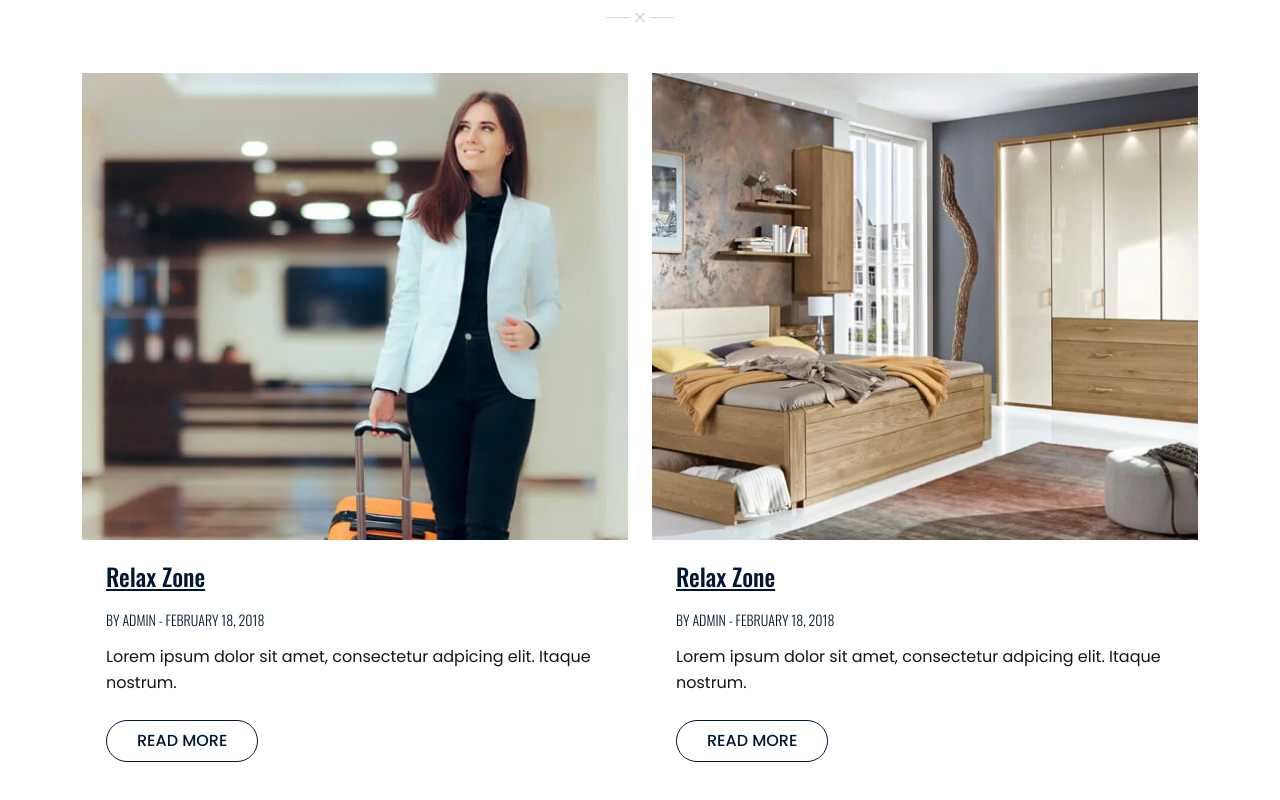
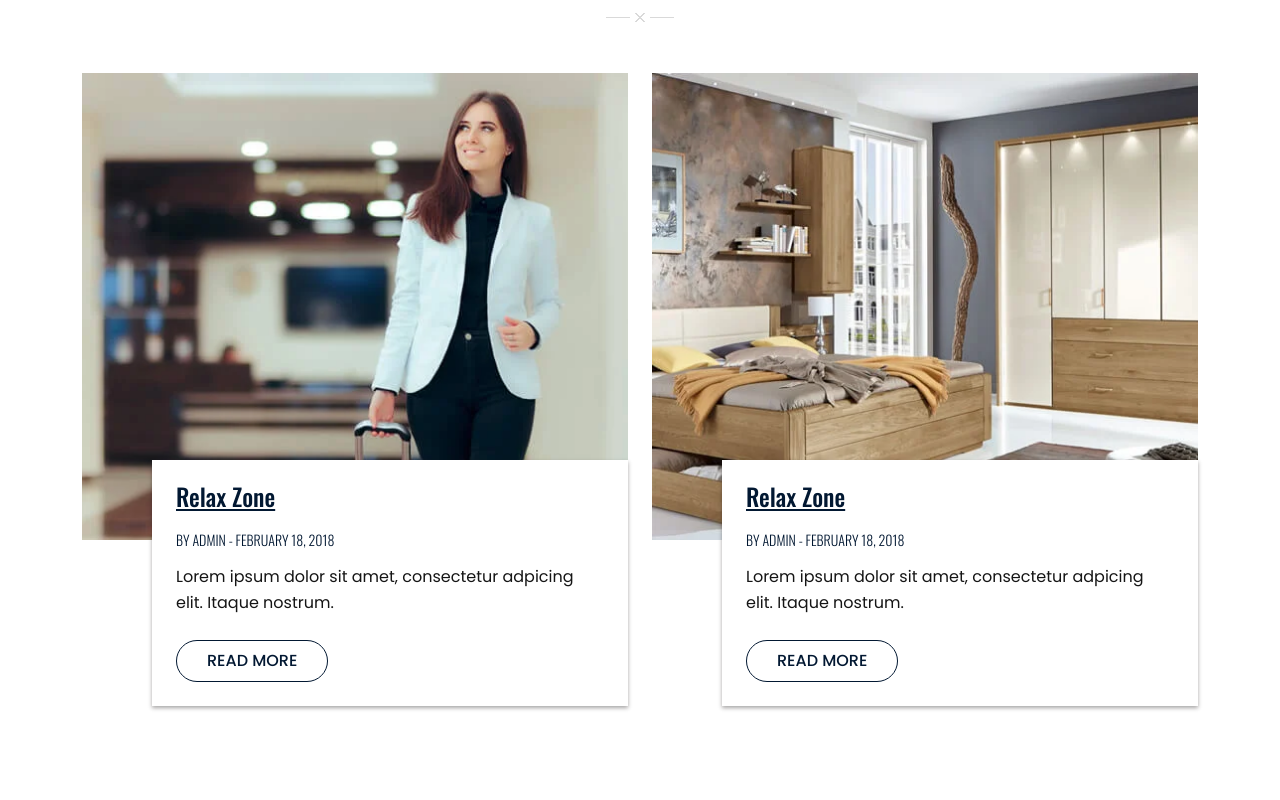
Before and after one commit to MariaCastr0/Hotel-Website, a plain HTML site: page Hotel-arquivos/index.html in a window 1280 px wide. Shown: the part 5773-6573 px from the top of the page. After the commit the page ends 6503 px from the top, so only its background shows below. Drawn offline with nearby package versions, Linux system fonts and the light colour scheme.

Commit message:
blog section css

```diff
--- a/Hotel-arquivos/css/responsive-style.css
+++ b/Hotel-arquivos/css/responsive-style.css
@@ -148,6 +148,9 @@
     }
 
     /* blog */
+    .blog_wrapper .blog-content{
+        margin: 0;
+    }
 
     /* footer */
 
--- a/Hotel-arquivos/css/style.css
+++ b/Hotel-arquivos/css/style.css
@@ -589,8 +589,11 @@ p{
 }
 
 
-
 /* 10 Blog */
+.blog_wrapper .blog-content{
+    margin: -5rem 0 0 4.375rem;
+    box-shadow: 0 .125rem .25rem rgb(34 30 31 / 40%);
+}
 
 
 /* 11 Footer */
```
